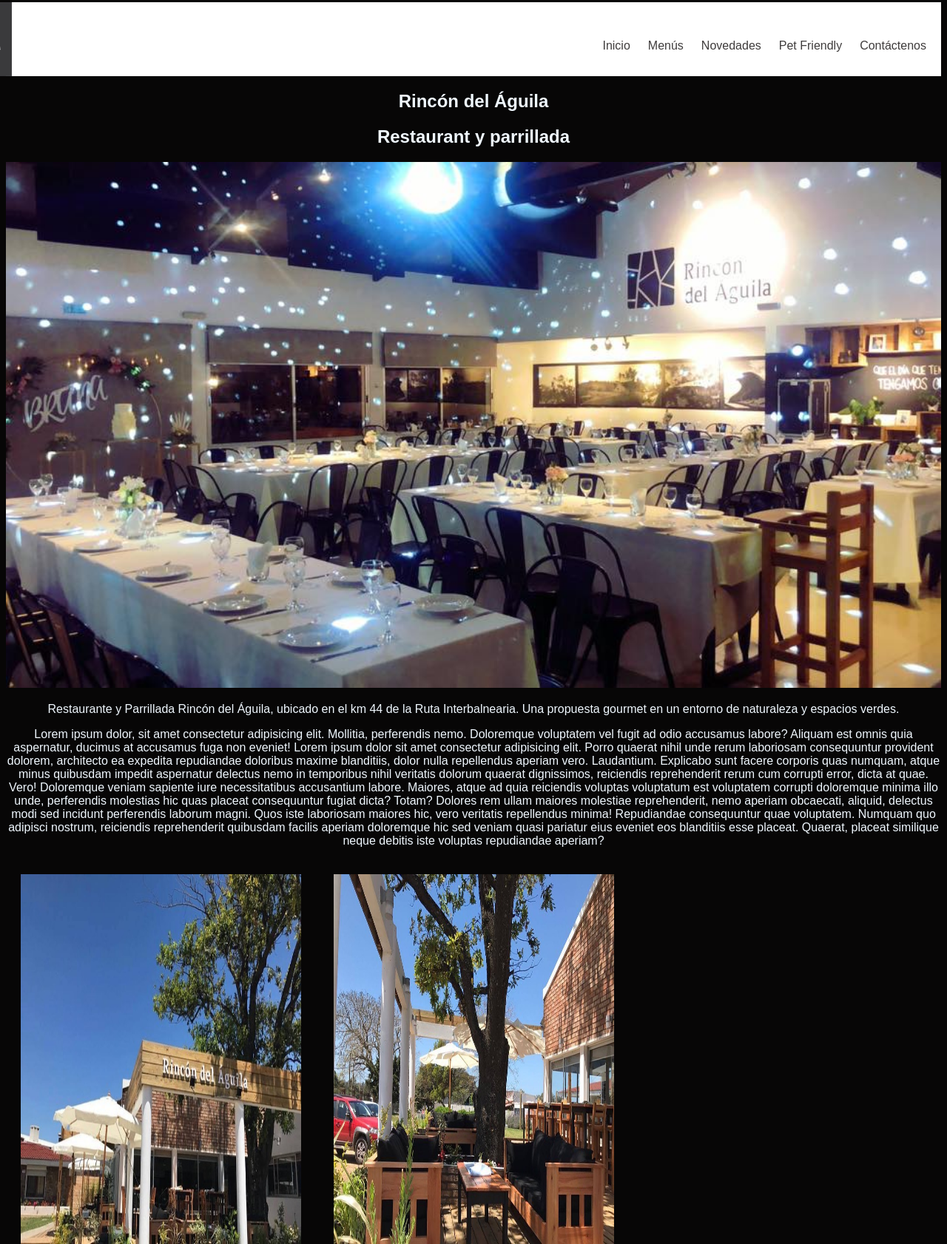
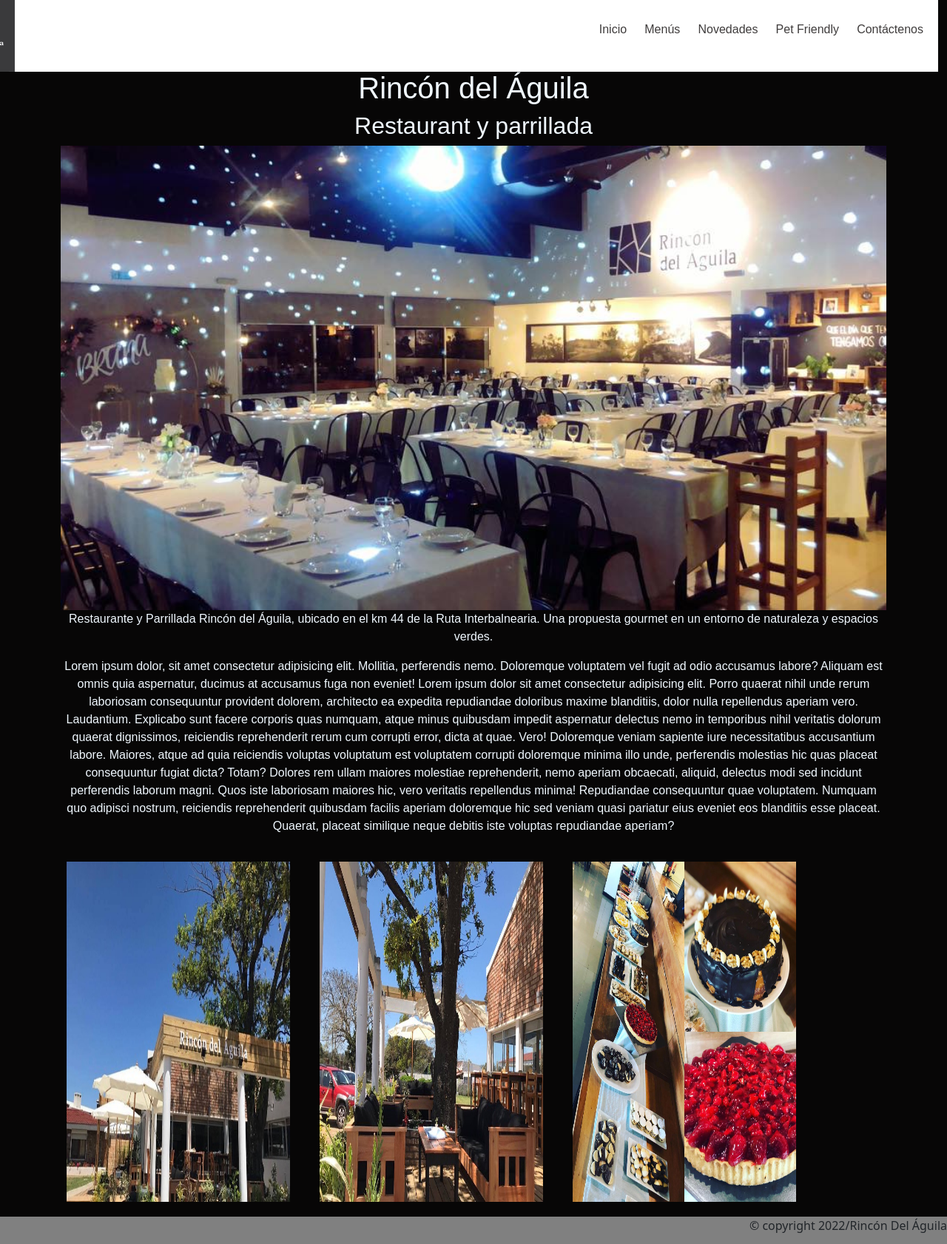
Before and after one commit to riveroantonella/Proyecto_Rincon_del_Aguila, a plain HTML site: page index.html in a window 1280 px wide. Shown: the part 5-1687 px from the top of the page at 74% size. Drawn offline with nearby package versions, Linux system fonts and the light colour scheme.

Commit message:
agregando bootstrap

```diff
--- a/css/style.css
+++ b/css/style.css
@@ -12,13 +12,13 @@
 .navbar{
     background-color: white;
     height: 100px;
+    padding: 0px;
 }
 
 .listas{
     padding: 10px;
     text-align: left;
     float: right;
-    margin-top: 30px;
 }
 
 .listas li a{
@@ -33,6 +33,7 @@
     position: relative;
     display: inline-block;
 }
+/*Inicio*/
 
 .titulo__principal{
     color: aliceblue;
@@ -56,7 +57,15 @@
     font-family: sans-serif;
 
 }
- /*Menús*/
+
+.img__galeria{
+    width: 30%;
+    height: 500px;
+    padding: 20px;
+}
+
+/*Menús*/
+
 .banner__menus{
     width: 100%;
     display: block;
@@ -104,12 +113,6 @@
     width: 100%;
 }
 
-.img__galeria{
-    width: 30%;
-    height: 500px;
-    padding: 20px;
-}
-
 /*Contactenos*/
 
 
--- a/index.html
+++ b/index.html
@@ -4,11 +4,12 @@
     <meta charset="UTF-8">
     <meta http-equiv="X-UA-Compatible" content="IE=edge">
     <meta name="viewport" content="width=device-width, initial-scale=1.0">
+    <link href="https://cdn.jsdelivr.net/npm/bootstrap@5.2.2/dist/css/bootstrap.min.css" rel="stylesheet" integrity="sha384-Zenh87qX5JnK2Jl0vWa8Ck2rdkQ2Bzep5IDxbcnCeuOxjzrPF/et3URy9Bv1WTRi" crossorigin="anonymous">
     <link rel="stylesheet" href="./css/style.css">
     <title>Index</title>
 </head>
 <body class="fondo">
-    <header><!--Menú-->
+    <header class="container-fluid"><!--Menú-->
         <nav class="navbar">
                 <img class="logo" src="./multimedia/logo.jpg" alt="">
                 <ul class="listas">
@@ -20,7 +21,7 @@
                 </ul>
         </nav>
     </header>
-    <main>
+    <main class="container">
         <section class="titulo__principal"><!--Título y banner-->
             <h1>Rincón del Águila</h1>
              <h2>Restaurant y parrillada</h2>
@@ -54,10 +55,10 @@
             </p>
 
          </section>
-         <section class="galeria">
-            <img class="img__galeria" src="./multimedia/img-galeria-1.jpg" alt="">
-            <img class="img__galeria" src="./multimedia/img-galeria-2.jpg" alt="">
-            <img class="img__galeria" src="./multimedia/img-galeria-3.jpg" alt="">
+         <section class="row galeria">
+            <img class="img__galeria col-12 col-sm-4" src="./multimedia/img-galeria-1.jpg" alt="">
+            <img class="img__galeria col-12 col-sm-4" src="./multimedia/img-galeria-2.jpg" alt="">
+            <img class="img__galeria col-12 col-sm-4" src="./multimedia/img-galeria-3.jpg" alt="">
          </section>
     </main>
     <footer>
@@ -65,5 +66,6 @@
             © copyright 2022/Rincón Del Águila
         </p>
     </footer>
+    <script src="https://cdn.jsdelivr.net/npm/bootstrap@5.2.2/dist/js/bootstrap.bundle.min.js" integrity="sha384-OERcA2EqjJCMA+/3y+gxIOqMEjwtxJY7qPCqsdltbNJuaOe923+mo//f6V8Qbsw3" crossorigin="anonymous"></script>
 </body>
 </html>
```
Also changed, not shown: paginas/contactenos.html (+5 -5 lines), paginas/menus.html (+4 -4 lines), paginas/novedades.html (+4 -4 lines), paginas/petfriendly.html (+4 -4 lines).
